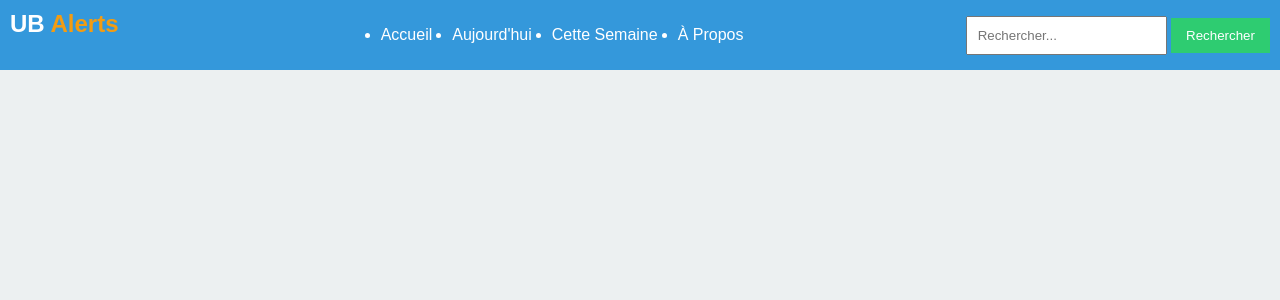
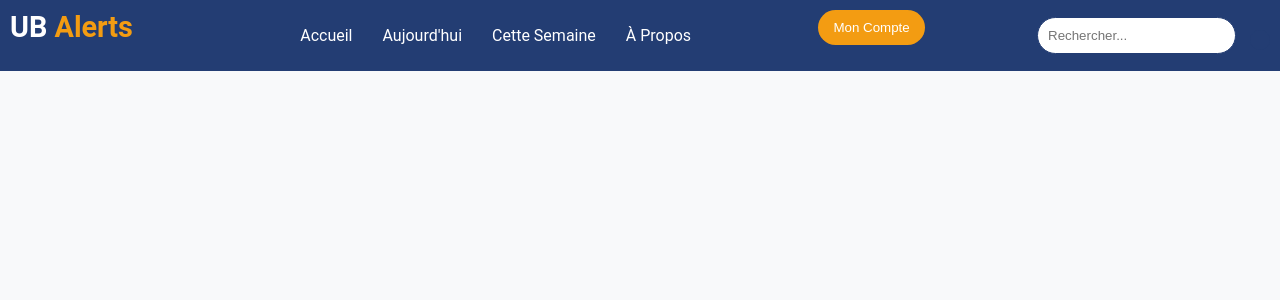
Before and after one commit to Caleb-LEBON/Caleb-LEBON.github.io, a PHP site: page / in a window 1280 px wide. Shown: the top 300 px of the page. Run offline with PHP 8.4, Linux system fonts and the light colour scheme; some libraries are stand-ins or nearby versions.

Commit message:
Correction visuel

```diff
--- a/CSS/styles.css
+++ b/CSS/styles.css
@@ -1,21 +1,23 @@
 body {
-    font-family: Arial, sans-serif;
+    font-family: 'Roboto', sans-serif;
     margin: 0;
     padding: 0;
-    background-color: #ecf0f1;
+    background-color: #f8f9fa;
 }
 
 nav {
-    background-color: #3498db;
+    background-color: #233d73;
     color: white;
     padding: 10px;
     display: flex;
     justify-content: space-between;
+    border-radius: 0;
 }
 
 .logo h1 {
-    font-size: 1.5em;
+    font-size: 1.8em;
     margin: 0;
+    font-weight: bold;
 }
 
 .logo span {
@@ -24,10 +26,11 @@ nav {
 
 .menu-center {
     display: flex;
+    list-style: none;
 }
 
 .menu-center li {
-    margin: 0 10px;
+    margin: 0 15px;
 }
 
 a {
@@ -36,7 +39,15 @@ a {
 }
 
 a:hover {
-    color: #2ecc71;
+    color: #f39c12;
+}
+
+.account button {
+    padding: 10px 15px;
+    background-color: #f39c12;
+    color: white;
+    border: none;
+    border-radius: 20px;
 }
 
 .search-form {
@@ -46,11 +57,15 @@ a:hover {
 
 input {
     padding: 10px;
+    border: 1px solid #233d73;
+    border-radius: 20px;
+    margin-right: 10px;
 }
 
 button {
-    padding: 10px 15px;
-    background-color: #2ecc71;
+    padding: 10px;
+    background-color: #233d73;
     color: white;
     border: none;
+    border-radius: 20px;
 }
--- a/index.html
+++ b/index.html
@@ -13,15 +13,18 @@
             <h1>UB <span>Alerts</span></h1>
         </div>
         <ul class="menu-center">
-            <li><a href="#"><i class="fas fa-home"></i> Accueil</a></li>
-            <li><a href="#"><i class="fas fa-calendar-day"></i> Aujourd'hui</a></li>
-            <li><a href="#"><i class="fas fa-calendar-week"></i> Cette Semaine</a></li>
-            <li><a href="#"><i class="fas fa-info-circle"></i> À Propos</a></li>
+            <li><a href="#">Accueil</a></li>
+            <li><a href="#">Aujourd'hui</a></li>
+            <li><a href="#">Cette Semaine</a></li>
+            <li><a href="#">À Propos</a></li>
         </ul>
+        <div class="account">
+            <button>Mon Compte</button>
+        </div>
         <div class="search-form">
             <form action="#" method="get">
                 <input type="text" placeholder="Rechercher...">
-                <button type="submit"><i class="fas fa-search"></i> Rechercher</button>
+                <button type="submit"><i class="fas fa-search"></i></button>
             </form>
         </div>
     </nav>
```
